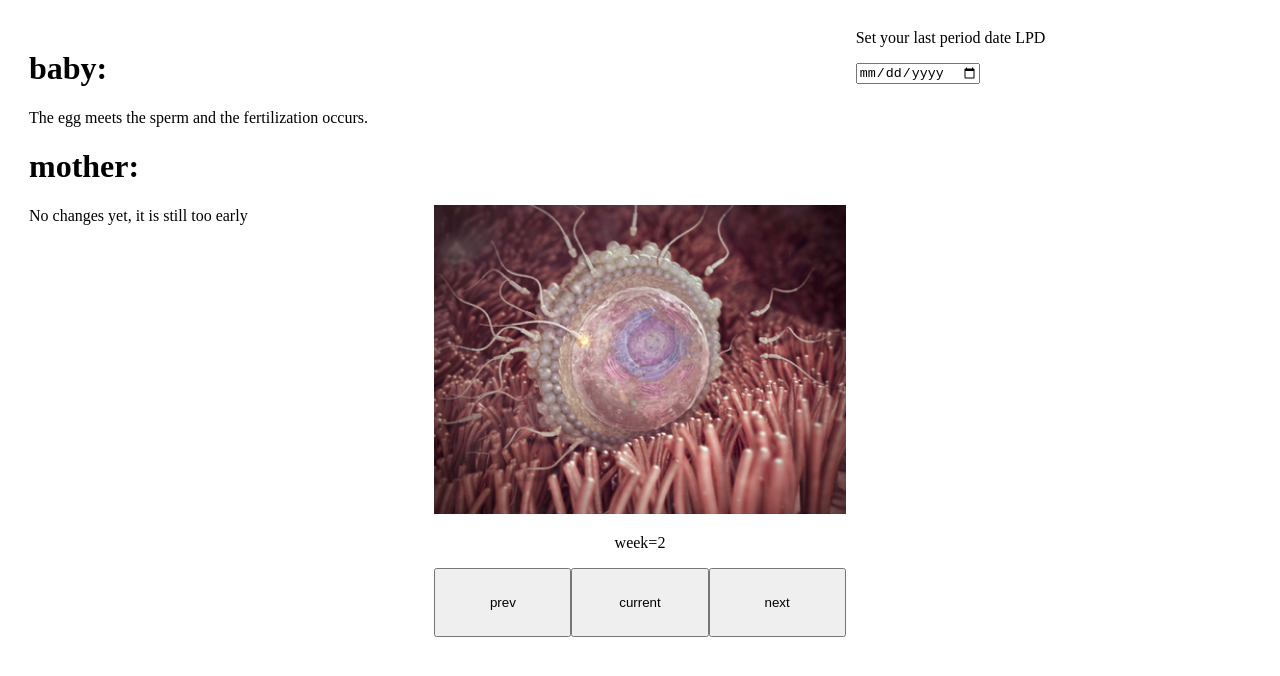
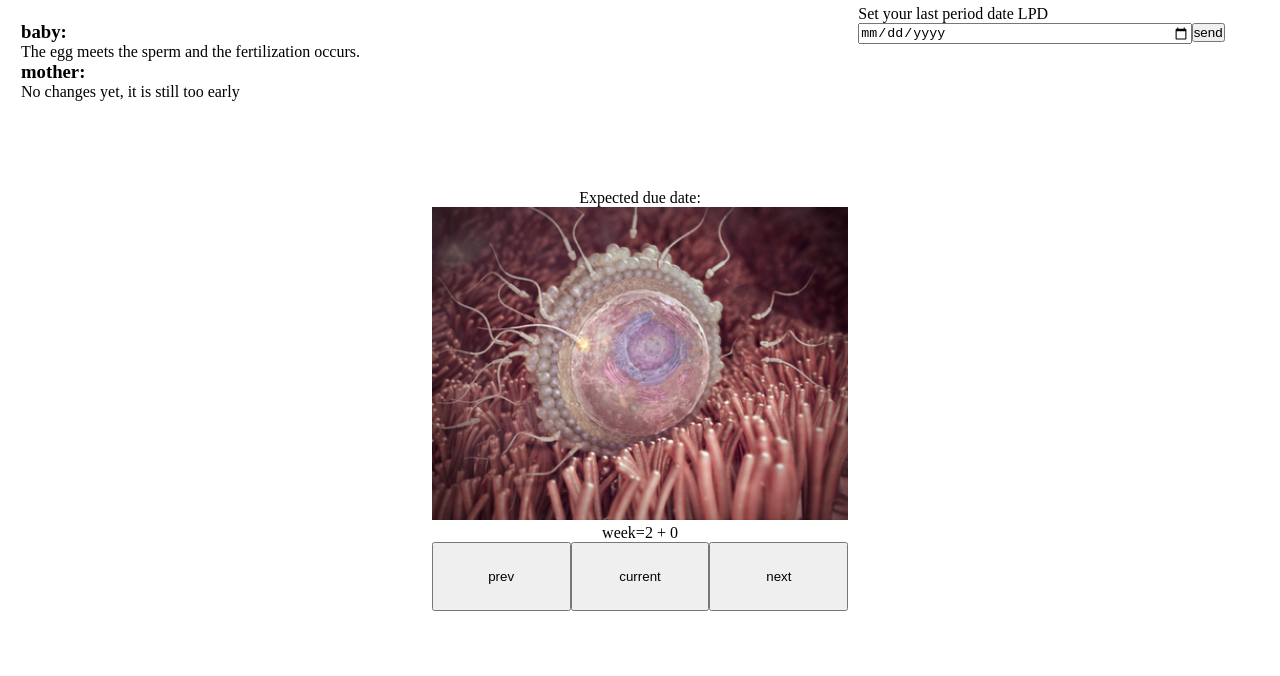
Before and after one commit to daiv/pregnancy-tracker, a React (Vite) app in the folder client/: page / in a window 1280 px wide. Shown: the top 676 px of the page. Built offline with nearby package versions, Linux system fonts and the light colour scheme; no server answers.

Commit message:
the client now can get and send last period date to/from the server

```diff
--- a/client/src/components/App.css
+++ b/client/src/components/App.css
@@ -1,3 +1,9 @@
+* {
+  margin: 0;
+  padding: 0;
+  box-sizing: border-box;
+}
+
 .app-container {
   display: flex;
 }
--- a/client/src/components/App.jsx
+++ b/client/src/components/App.jsx
@@ -3,35 +3,47 @@ import { useEffect, useState } from 'react';
 import Info from './Info';
 import Baby from './Baby';
 import LPDform from './LPDform';
+import Events from './Events';
 import func from '../helperFun';
 
 function App() {
-
-  const [week, setWeek] = useState('2');
-  const [currentWeek, setCurrentWeek] = useState(16);
+  //  date calculation variables ------------------
+  const [week, setWeek] = useState(2);
+  const [currentWeek, setCurrentWeek] = useState(1);
   const [lpd, setlpd] = useState();
   const [day, setDay] = useState('');
   const [dueDate, setdueDate] = useState('');
+  //-------------------------------------------------
 
+  //event managing variables --------------------
+
+
+  //----------------------------------------------
   useEffect(() => {
 
-    func.http.getLpd().then(res => {
-      const { lpd } = res;
-      const { days, weeks, dueDate } = func.getImportantDates(lpd);
-      setlpd(lpd);
-      setCurrentWeek(weeks);
-      setWeek(weeks);
-      setDay(days);
-      setdueDate(dueDate);
+    func.http.getLpd().then(lastPeriodDate => {
+      const { lpd } = lastPeriodDate;
+      if (lpd) setDates(lpd);
     });
 
   }, []);
-
+  function setDates(lpd) {
+    const { days, weeks, dueDate } = func.getImportantDates(lpd);
+    setlpd(lpd);
+    setCurrentWeek(weeks);
+    setWeek(weeks);
+    setDay(days);
+    setdueDate(dueDate);
+  }
+  function postDates(lpd) {
+    setDates(lpd);
+    func.http.setLpd({ lpd });
+  }
   return (
     <div className='app-container'>
       <Info week={week} />
-      <Baby id="baby" dueDate={dueDate} week={week} setWeek={setWeek} currentWeek={currentWeek} />
-      <LPDform setlpd={setlpd} />
+      <Baby id="baby" lpd={lpd} dueDate={dueDate} week={week} day={day} setWeek={setWeek} currentWeek={currentWeek} />
+      {lpd ? <Events /> : <LPDform postDates={postDates} />}
     </div>
   );
 }
--- a/client/src/components/Baby.jsx
+++ b/client/src/components/Baby.jsx
@@ -1,5 +1,6 @@
 import './Baby.css';
-export default function Baby({ dueDate, week, setWeek, currentWeek }) {
+export default function Baby({ lpd, dueDate, week, day, setWeek, currentWeek }) {
+  if (lpd) lpd = new Date(lpd);
 
   function handleClick(e) {
 
@@ -9,10 +10,11 @@ export default function Baby({ dueDate, week, setWeek, currentWeek }) {
   }
   return (
     <div className="baby-container">
-      <p>{dueDate.toLocaleString().split(' ')[0].replace(',', '')}</p>
+      {lpd ? <p>Last period date: {lpd.toLocaleString().split(' ')[0].replace(',', '')}</p> : ''}
+      <p>Expected due date: {dueDate.toLocaleString().split(' ')[0].replace(',', '')}</p>
       <img src={`/baby/${week}.png`} />
       <div className="week-button-pannel">
-        <p>week={week}</p>
+        <p>week={week} + {day ? day : 0}</p>
         <button id="prev" onClick={handleClick}>prev</button>
         <button id="curr" onClick={() => { setWeek(currentWeek) }}>current</button>
         <button id="next" onClick={handleClick}>next</button>
--- /dev/null
+++ b/client/src/components/EventForm.css
@@ -0,0 +1,19 @@
+.event-form-container {
+  border: solid 1px black;
+  display: flex;
+  flex-direction: column;
+  align-items: center;
+  width: fit-content;
+  padding: 10px;
+  margin-bottom: 50px;
+}
+
+h3 {
+  width: 80%;
+}
+
+input,
+textarea {
+  margin-bottom: 10px;
+  width: 80%;
+}
--- /dev/null
+++ b/client/src/components/EventForm.jsx
@@ -0,0 +1,41 @@
+import { useState } from 'react';
+import './EventForm.css';
+
+export default function EventForm() {
+
+  const [title, setTitle] = useState('');
+  const [date, setDate] = useState('');
+  const [description, setDescription] = useState('');
+  const [place, setPlace] = useState('');
+
+  function handleSubmit(event) {
+    event.preventDefault();
+    console.log({ title, date, description, place });
+  }
+  function handleClick() {
+    setTitle('');
+    setDate('');
+    setDescription('');
+    setPlace('');
+
+  }
+  return (
+    <form className="event-form-container" onSubmit={handleSubmit}>
+
+      <h3>Title</h3>
+      <input id='title' placeholder='title' value={title} onChange={e => setTitle(e.target.value)} />
+      <h3>Date</h3>
+      <input id='date' type='date' onChange={e => {
+        const dateString = new Date(e.target.value).toISOString();
+        setDate(dateString);
+      }} />
+      <h3>Description</h3>
+      <textarea id='description' placeholder='description' value={description} onChange={e => setDescription(e.target.value)} />
+      <h3>Place</h3>
+      <input id='place' placeholder='place' value={place} onChange={e => setPlace(e.target.value)} />
+      <input type='reset' value='Reset' onClick={handleClick} />
+      <button type='submit'>Submit</button>
+
+    </form>
+  );
+}
--- a/client/src/components/Events.jsx
+++ b/client/src/components/Events.jsx
@@ -1,5 +1,12 @@
+import EventForm from "./EventForm";
+
 export default function Events() {
 
+  return (
+    <div className="events-container">
+      <EventForm />
+    </div>
+  );
 
-  return <h1>Events</h1>
+
 }
--- a/client/src/components/Info.jsx
+++ b/client/src/components/Info.jsx
@@ -1,15 +1,15 @@
 import { mock } from '../../mocks/mock';
 import Baby from './Baby';
 import './Info.css';
-export default function Info({ week}) {
+export default function Info({ week }) {
 
   return (
 
     <div className='info-container'>
       <div>
-        <h1>baby: </h1>
+        <h3>baby: </h3>
         <p>{mock[week - 1].fetus}</p>
-        <h1>mother: </h1>
+        <h3>mother: </h3>
         <p>{mock[week - 1].mother}</p>
       </div>
 
--- a/client/src/components/LPDform.jsx
+++ b/client/src/components/LPDform.jsx
@@ -1,12 +1,17 @@
-export default function LPDform({ setlpd }) {
+import { useState } from "react";
+
+export default function LPDform({ postDates }) {
+  const [date, setDate] = useState('');
+  function handleSubmit(event) {
+    event.preventDefault();
+    console.log(date);
+    if (date) postDates(date);
+  }
   return (
-    <div>
+    <form onSubmit={handleSubmit}>
       <p>Set your last period date LPD</p>
-      <input type="date" onChange={e => {
-        const dateString = new Date(e.target.value).toISOString();
-        console.log(dateString);
-        setlpd(dateString);
-      }} />
-    </div>
+      <input type="date" onChange={e => setDate(new Date(e.target.value).toISOString())} />
+      <button type="submit">send</button>
+    </form>
   );
 }
--- a/client/src/helperFun.js
+++ b/client/src/helperFun.js
@@ -10,7 +10,7 @@ export default {
     dueDate.setDate(lastPeriod.getDate() + 7 * 40);
     const today = new Date();
     let weeks = (today - lastPeriod) / (1000 * 60 * 60 * 24 * 7);
-    const days = Math.floor(weeks % 7);
+    const days = Math.floor(weeks % 7) + 1;
     weeks = Math.floor(weeks);
     console.log(typeof dueDate, dueDate);
 
@@ -22,12 +22,24 @@ export default {
     getLpd: async () => {
       try {
         const response = await fetch(URL);
-        if (!response.ok) throw new Error('error');
+        if (!response.ok || response.status === 204) throw new Error('no response');
         const lpd = response.json();
         return lpd;
       } catch (error) {
+        return { lpd: undefined };
+      }
+    },
 
+    setLpd: async (lpd) => {
+      console.log(lpd);
+      try {
+        const response = await (fetch(URL,
+          { method: 'Post', body: JSON.stringify(lpd), headers: { "Content-Type": "application/json" } }
+        ));
+      } catch (error) {
+        console.log(error);
       }
+
     }
   }
 }
```
